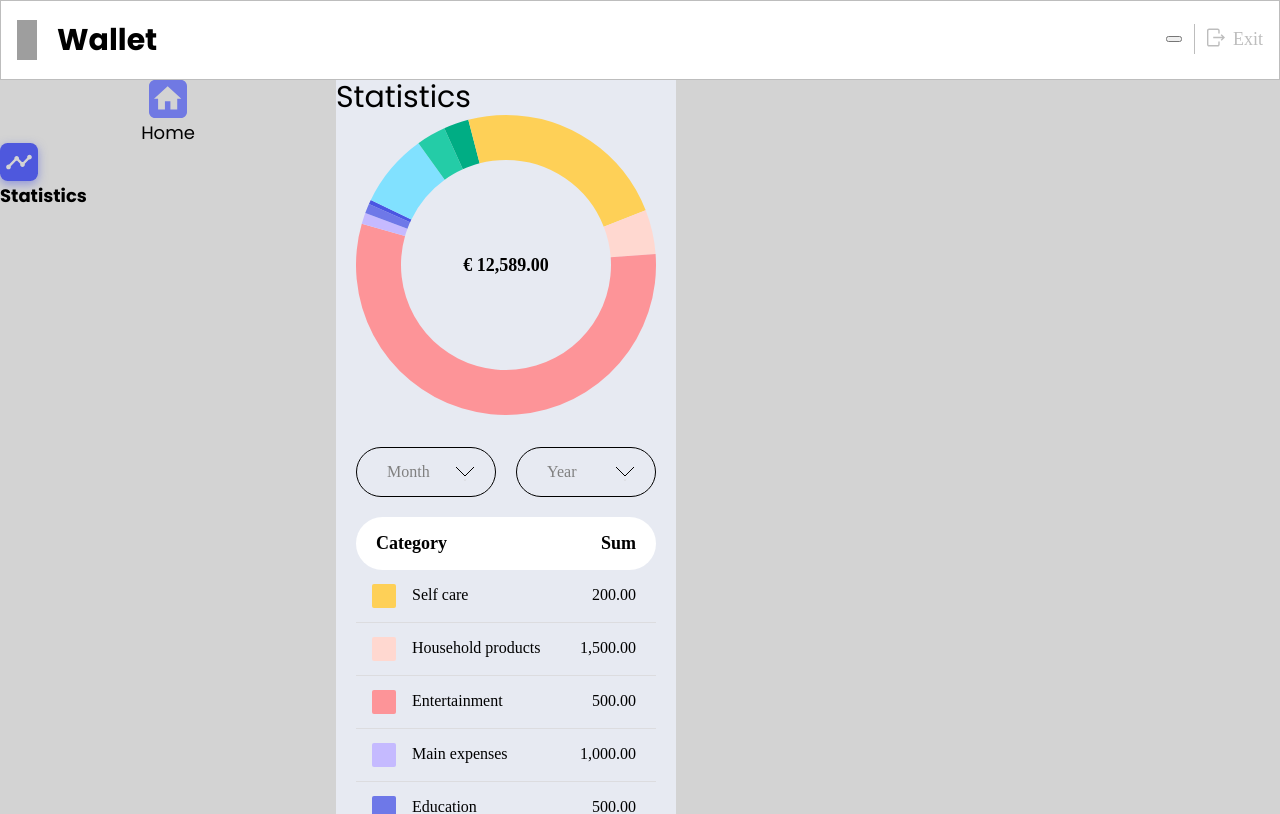
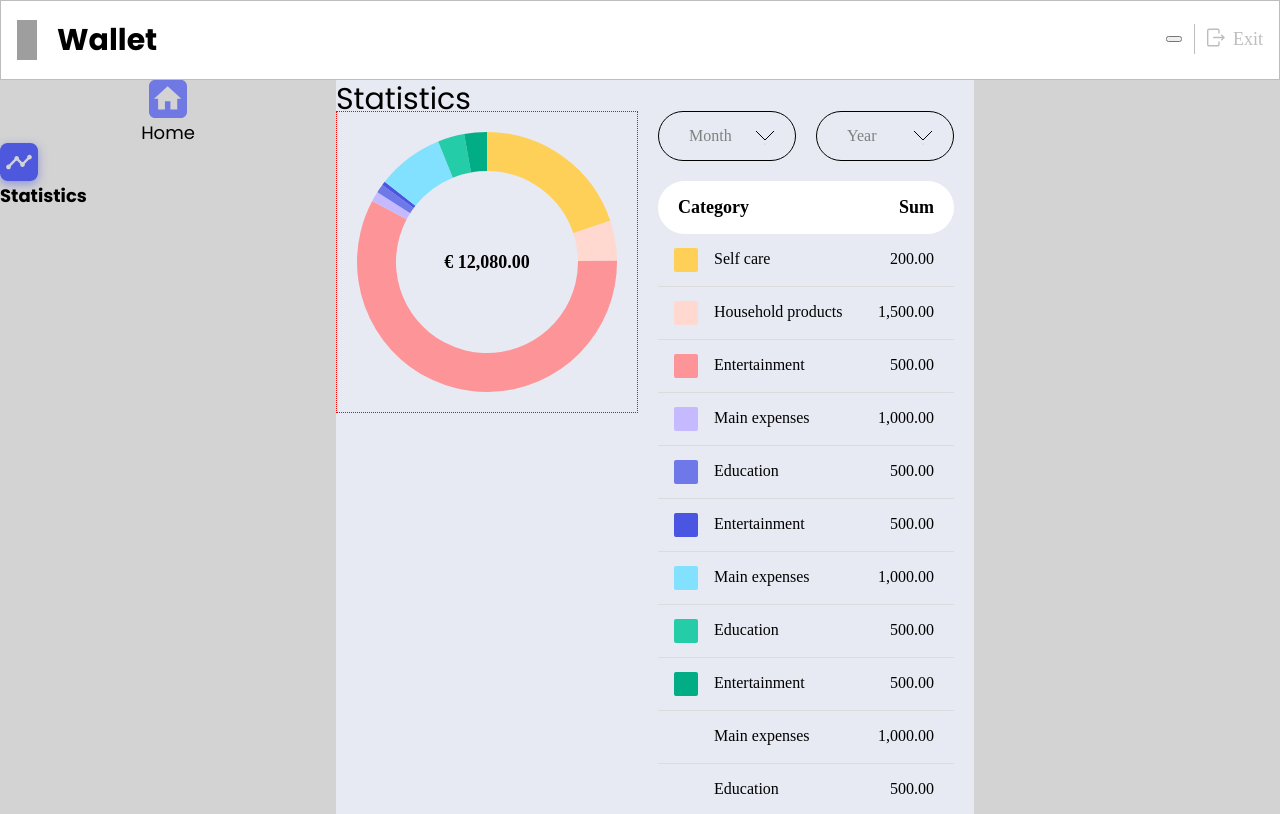
Before and after one commit to KrzysztofRozbicki/goit-wallet-grupa-03-frontend, a React (Vite) app: page /goit-wallet-grupa-03-frontend/diagram in a window 1280 px wide. Shown: the top 814 px of the page. Built offline with nearby package versions, Linux system fonts and the light colour scheme; grey boxes are pictures that could not be loaded; a web font is replaced by a local one.

Commit message:
chart and table working together

```diff
--- a/src/components/Chart/Chart.jsx
+++ b/src/components/Chart/Chart.jsx
@@ -18,25 +18,29 @@ const Chart = () => {
   const data = {
     labels: categories,
     datasets: [{
-      label: '# expenses',
+      label: ' #',
       data: series,
       backgroundColor: colors,
       borderWidth: 0,
-      weight: 10
+      weight: 10,
+      hoverOffset: 5,
+      clip: 10,
+      hoverDashOffset: 20
     }],
-    // hoverOffset: 4
   }
 
   const options = {
     responsive: true,
-    maintainAspectRation: true,
+    maintainAspectRation: false,
     cutout: '70%',
-
+    layout: {
+      padding: 20
+    },
     plugins: {
       legend: {
         display: false
       }
-    }
+    },
   }
 
   const balance = series.reduce((acc, curr) => acc + curr, 0)
@@ -45,10 +49,12 @@ const Chart = () => {
 
   return (
     <>
+      <div className={css.componentContainer}>
         <div className={css.chartContainer}>
           <Doughnut data={data} options={options}/>
           <p className={css.balance}>{undefined ?? '€ ' + cashFormatter(balance)}</p>
         </div>
+      </div>
     </>
   );
 };
--- a/src/components/Chart/Chart.module.css
+++ b/src/components/Chart/Chart.module.css
@@ -1,14 +1,32 @@
 @import '../../stylesheet/vars.css';
+
+.componentContainer {
+  /* display: flex;
+  align-items: center;
+  justify-content: center;
+
+  flex: 1 1 auto; */
+  margin-inline: auto;
+}
 
 .chartContainer {
   position: relative;
   /* background-color: inherit; */
-  margin-inline: auto;
-  padding-inline: 20px;
+  /* margin-inline: auto; */
+  /* max-width: 440px; */
+  display: flex;
+  align-items: center;
+  justify-content: center;
+  flex-grow: 1;
+
+  border: 1px dotted red;
+  /* padding-inline: 20px; */
 }
 
 .balance {
   position: absolute;
+  display: flex;
+
   top: 50%;
   left: 50%;
   transform: translate(-50%, -50%);
--- a/src/components/Chart/labels.js
+++ b/src/components/Chart/labels.js
@@ -10,4 +10,4 @@ export const colors = [
     '#00AD84'
   ]
 
-  export const series = [ 2400, 600, 7000, 150, 130, 60, 1000, 400, 340, 509 ]
+  export const series = [ 2400, 600, 7000, 150, 130, 60, 1000, 400, 340 ]
--- a/src/components/DiagramTab/DiagramTab.jsx
+++ b/src/components/DiagramTab/DiagramTab.jsx
@@ -11,10 +11,12 @@ import css from './DiagramTab.module.css';
 export const DiagramTab = () => {
   return (
     <>
-    <div className={css.diagramContainer}>
-    <h3 className={css.diagramHeader}>Statistics</h3>
-      <Chart/>
-      <Table/>
+    <div>
+      <h3 className={css.diagramHeader}>Statistics</h3>
+      <div className={css.diagramContainer}>
+        <Chart/>
+        <Table/>
+      </div>
     </div>
     </>
   );
--- a/src/components/DiagramTab/DiagramTab.module.css
+++ b/src/components/DiagramTab/DiagramTab.module.css
@@ -3,10 +3,26 @@
 .diagramContainer {
   /* background-color: rgba(255,255,255, .7); */
   background-color: #E7EAF2;
+
+  margin-inline: auto;
+}
+
+@media screen and (min-width: 767px) {
+  .diagramContainer {
+    display: flex;
+    /* justify-content: flex-start; */
+    align-items: flex-start;
+  }
+
 }
 
 .diagramHeader {
   font-family: Poppins;
   font-size: 1.875rem;
   font-weight: 400;
+
+  line-height: 0.75;
+  background-color: #E7EAF2;
+
+  padding-top: 8px;
  }
--- a/src/components/Table/Table.jsx
+++ b/src/components/Table/Table.jsx
@@ -8,7 +8,7 @@ import { selectStyles } from './selectStyles';
 // import makeAnimated from 'react-select/animated'
 // import { colors } from '../Chart/labels';
 // import { categories } from '../../mock/categories';
-import { months, years } from './dateOptions'
+import { categories, months, years } from './dateOptions'
 // import { categories } from '../../mock/categories';
 import TableItem from '../TableItem/TableItem';
 import { colors } from '../Chart/labels';
@@ -17,20 +17,64 @@ import { cashFormatter } from '../../utils/cashFormatter';
 
 const Table = () => {
 
-  const transactionsFiltered = transactions.filter(t => t.category !== 'Income')
+  const expensesFiltered = transactions.filter(t => t.category !== 'Income')
+  const incomeFiltered = transactions.filter(t => t.category === 'Income')
+
+  let transactionsTotals = []
+  expensesFiltered.map(({ category, amount }) => {
+    return transactionsTotals.push({ category, amount })
+  })
+
+  // let userData = []
+  // categories.map(cat => {
+  //   expensesFiltered.reduce((acc, curr) => {
+  //     const { category, amount } = curr
+  //     acc[category] += amount
+  //     return userData.push(acc)
+  //   }, {})
+  // })
+
+  const categorySum = transactions.reduce((acc, transaction) => {
+    const { category, amount } = transaction;
+    if (!acc[category]) {
+      acc[category] = 0;
+    }
+    acc[category] += Number.parseFloat(amount);
+    return acc;
+  }, {});
+
+  const summedArray = categories.map(category => ({
+    category,
+    amount: categorySum[category] || 0,
+  }));
+
+  console.log(summedArray)
+
+  // console.log(transactionsTotals)
+  // console.log(userData)
+  console.log(categorySum)
+
+  const totalExpenses = () => {
     let totalExpenses = []
-  transactionsFiltered.map(e => totalExpenses.push(Number.parseFloat(e.amount)))
-  totalExpenses = totalExpenses.reduce((acc, curr) => acc + curr, 0)
 
-  const incomeFiltered = transactions.filter(t => t.category === 'Income')
+    expensesFiltered
+      .map(e => totalExpenses.push(Number.parseFloat(e.amount)))
+
+     return totalExpenses.reduce((acc, curr) => acc + curr, 0)
+  }
+
+  const totalIncome = () => {
     let totalIncome = []
-  incomeFiltered.map(e => totalIncome.push(Number.parseFloat(e.amount)))
-  totalIncome = totalIncome.reduce((acc,curr) => acc + curr, 0)
 
-  ///uprzątnę i opakuję w funkcje
+    incomeFiltered
+      .map(e => totalIncome.push(Number.parseFloat(e.amount)))
+
+    return totalIncome.reduce((acc,curr) => acc + curr, 0)
+  }
 
   return (
     <>
+    <div>
       <div className={css.selectContainer}>
         <Select
           options={months.map(month => {
@@ -61,19 +105,20 @@ const Table = () => {
           <p>sum</p>
         </div>
         <ul className={css.tableList}>
-        {transactionsFiltered.map(({amount, category}, idx) => {
+          {expensesFiltered.map(({amount, category}, idx) => {
            return (
               <TableItem key={crypto.randomUUID()} colors={colors[idx]} category={category} amount={amount}/>
             )
           })}
         </ul>
         <div className={css.summaryContainer}>
-        <p className={css.summary}>Expenses:<span className={css.expenses}>{cashFormatter(totalExpenses)}</span></p>
-        <p className={css.summary}>Income:<span className={css.income}>{cashFormatter(totalIncome)}</span></p>
+          <p className={css.summary}>Expenses:<span className={css.expenses}>{cashFormatter(totalExpenses())}</span></p>
+          <p className={css.summary}>Income:<span className={css.income}>{cashFormatter(totalIncome())}</span></p>
+        </div>
       </div>
     </div>
     </>
   );
-};
+}
 
 export default Table;
--- a/src/components/Table/Table.module.css
+++ b/src/components/Table/Table.module.css
@@ -8,9 +8,9 @@
   gap: 20px;
   padding-inline: 20px;
 
-  margin-top: 32px;
+  /* margin-top: 32px; */
 
-  max-width: 320px;
+  max-width: 440px;
   margin-inline: auto;
 
   font-family: Circe;
@@ -32,6 +32,9 @@
 .tableContainer {
   padding: 20px;
   font-family: Circe;
+
+  margin-inline: auto;
+  max-width: 440px;
 }
 
 .tableHeader {
--- a/src/components/Table/dateOptions.js
+++ b/src/components/Table/dateOptions.js
@@ -20,3 +20,15 @@ export const years = [
     '2022',
     '2023'
 ]
+
+export const categories = [
+    'Main Expenses',
+    'Products',
+    'Car',
+    'Self care',
+    'Child care',
+    'Household products',
+    'Education',
+    'Leisure',
+    'Other expenses',
+];
```
Lines whose indentation alone changed are shown as unchanged.
